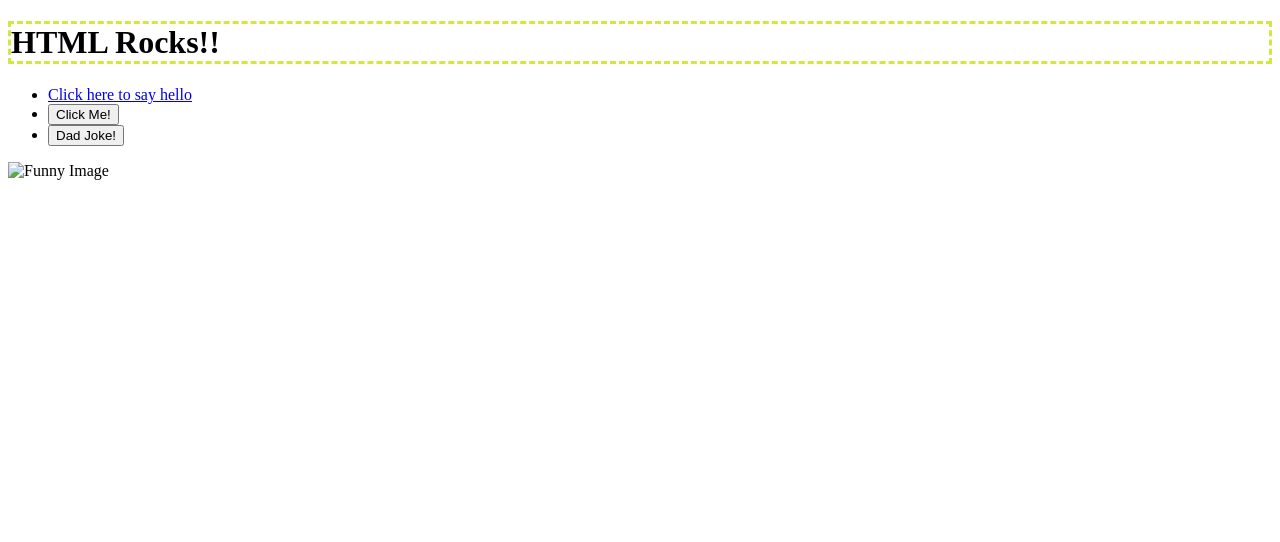
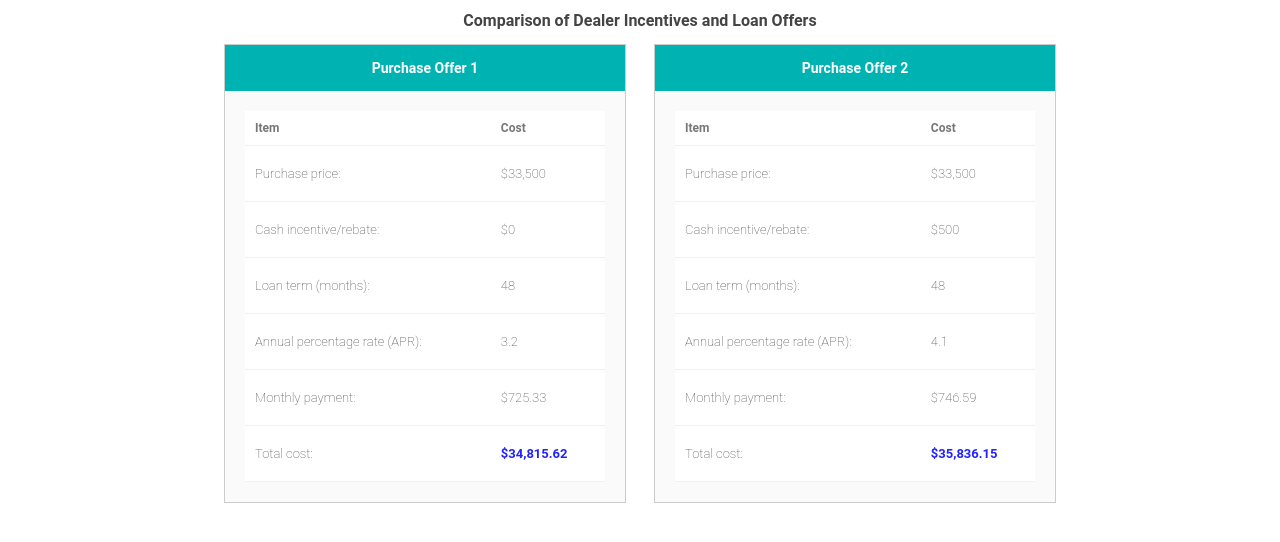
Before and after one commit to ChelseaMaBSU/CS208-6.04-Lab, a website: page index.html in a window 1280 px wide. Drawn offline with Linux system fonts and the light colour scheme; files that its build step writes are made by us from their sources.

Commit message:
Lab 6.04 Complete

```diff
--- a/index.html
+++ b/index.html
@@ -3,23 +3,103 @@
 
 <head>
   <meta charset="utf-8">
-  <title>CS208 - Starter Code (UPDATE ME)!</title>
+  <title>Comparison of Dealer Incentives and Loan Offers</title>
   <meta name="description" content="">
   <meta name="viewport" content="width=device-width, initial-scale=1">
   <link rel="stylesheet" href="style.css">
 </head>
 
 <body>
-  <h1>HTML Rocks!!</h1>
-  <ul>
-  <li><a href="/hello">Click here to say hello</a></li>
-  <li><button id="hello-link">Click Me!</button></li>
-  <li><button id="joke-button">Dad Joke!</button></li>
-  <script src="script.js"></script>
-  </ul>
-  <img src="funny.png" alt="Funny Image" width="300" height="200">
 
-  <h2 id="joke-display"></h2>
+  <h1>Comparison of Dealer Incentives and Loan Offers</h1>
+
+  <div class="container">
+
+
+    <section class="offer">
+      <h2 class="offer-title">Purchase Offer 1</h2>
+      <div class="offer-contents">
+        <table>
+          <thead>
+            <tr>
+              <th>Item</th>
+              <th>Cost</th>
+            </tr>
+          </thead>
+          <tbody>
+            <tr>
+              <td>Purchase price:</td>
+              <td>$33,500</td>
+            </tr>
+            <tr>
+              <td>Cash incentive/rebate:</td>
+              <td>$0</td>
+            </tr>
+            <tr>
+              <td>Loan term (months):</td>
+              <td>48</td>
+            </tr>
+            <tr>
+              <td>Annual percentage rate (APR):</td>
+              <td>3.2</td>
+            </tr>
+            <tr>
+              <td>Monthly payment:</td>
+              <td>$725.33</td>
+            </tr>
+            <tr>
+              <td>Total cost:</td>
+              <td class="final-value">$34,815.62</td>
+            </tr>
+          </tbody>
+        </table>
+      </div>
+    </section>
+
+
+    <section class="offer">
+      <h2 class="offer-title">Purchase Offer 2</h2>
+      <div class="offer-contents">
+        <table>
+          <thead>
+            <tr>
+              <th>Item</th>
+              <th>Cost</th>
+            </tr>
+          </thead>
+          <tbody>
+            <tr>
+              <td>Purchase price:</td>
+              <td>$33,500</td>
+            </tr>
+            <tr>
+              <td>Cash incentive/rebate:</td>
+              <td>$500</td>
+            </tr>
+            <tr>
+              <td>Loan term (months):</td>
+              <td>48</td>
+            </tr>
+            <tr>
+              <td>Annual percentage rate (APR):</td>
+              <td>4.1</td>
+            </tr>
+            <tr>
+              <td>Monthly payment:</td>
+              <td>$746.59</td>
+            </tr>
+            <tr>
+              <td>Total cost:</td>
+              <td class="final-value">$35,836.15</td>
+            </tr>
+          </tbody>
+        </table>
+      </div>
+    </section>
+
+
+  </div>
+
 </body>
 
 </html>
```
Also changed, not shown: dist/style.css, 1 other file.
